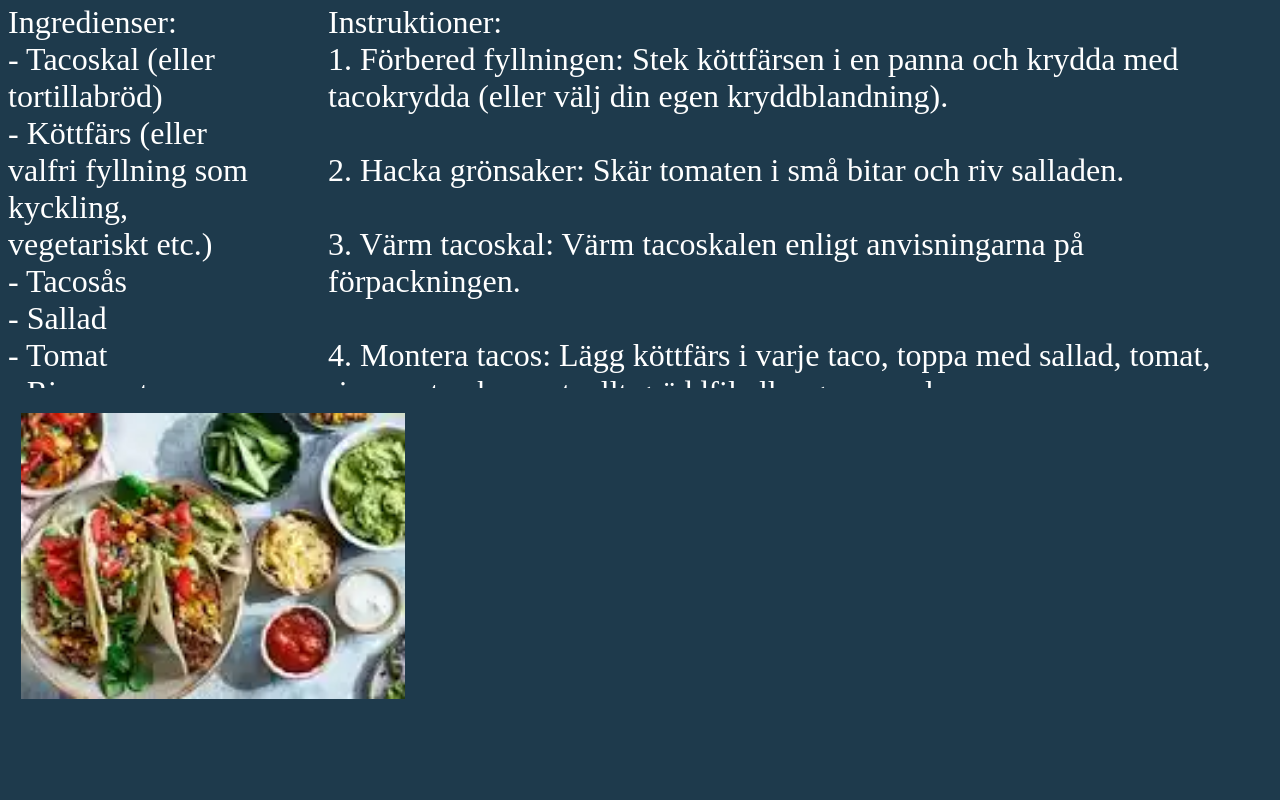
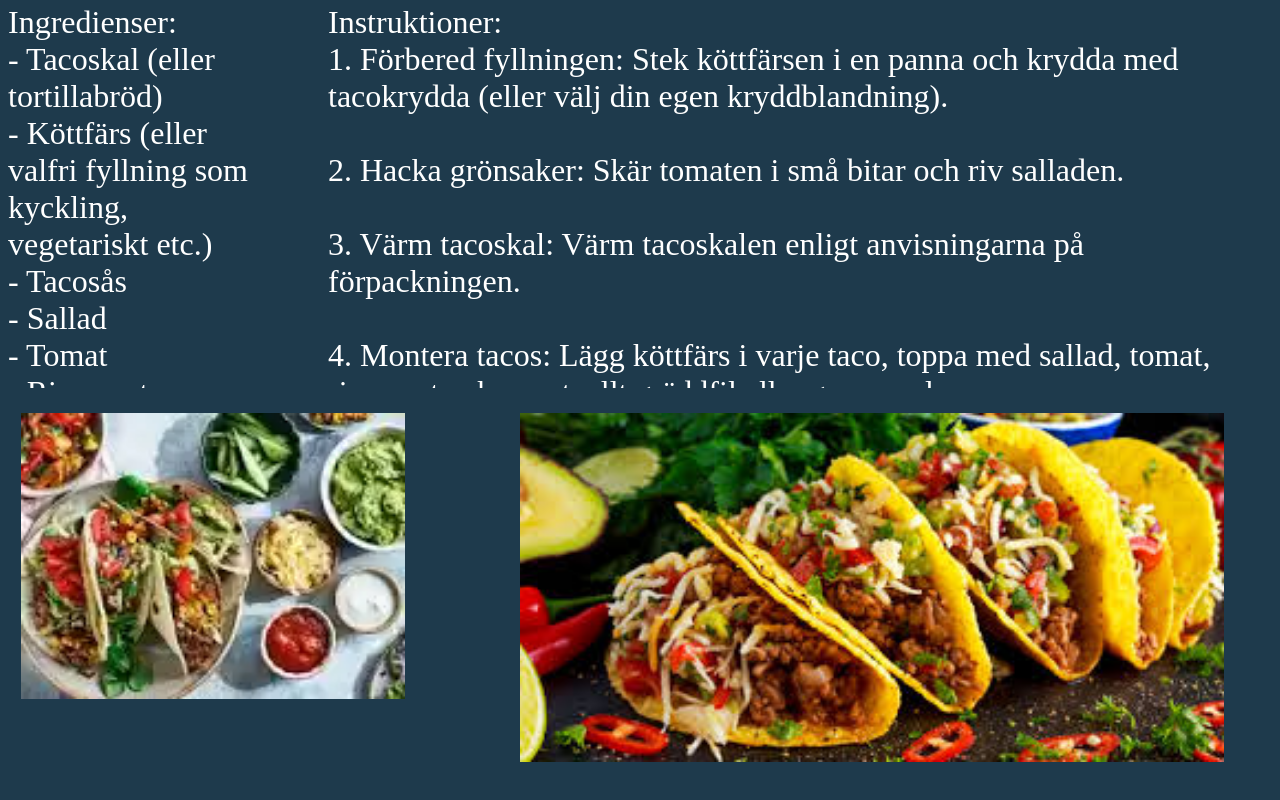
Before and after one commit to Theguy829/Theguy829, a plain HTML site: page tacos_recept.html in a window 1280 px wide. Shown: the part 675-1475 px from the top of the page. Drawn offline with Linux system fonts and the light colour scheme.

Commit message:
Update tacos_recept.html

```diff
--- a/tacos_recept.html
+++ b/tacos_recept.html
@@ -202,7 +202,7 @@
 
 <h4 class="shape2"></h4>
 <img class="bild2" src="tacos2.png" alt="">
-<img class="bild3" src="image(1).png" alt="">
+<img class="bild3" src="tacos5.png" alt="">
 
 
 </body>
```
